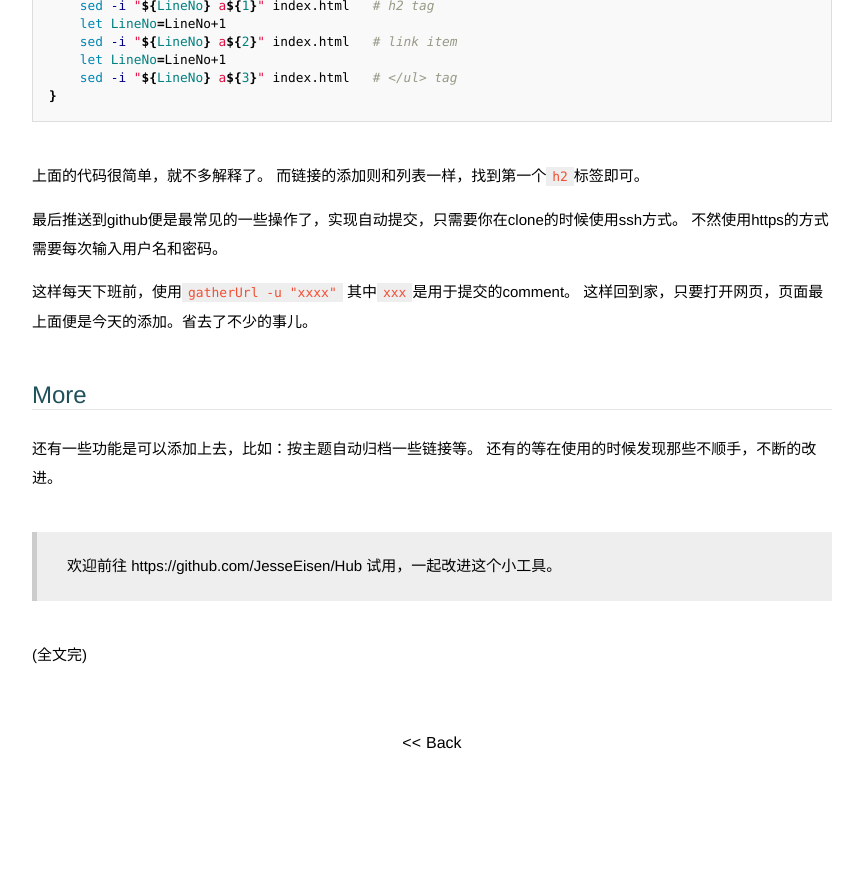
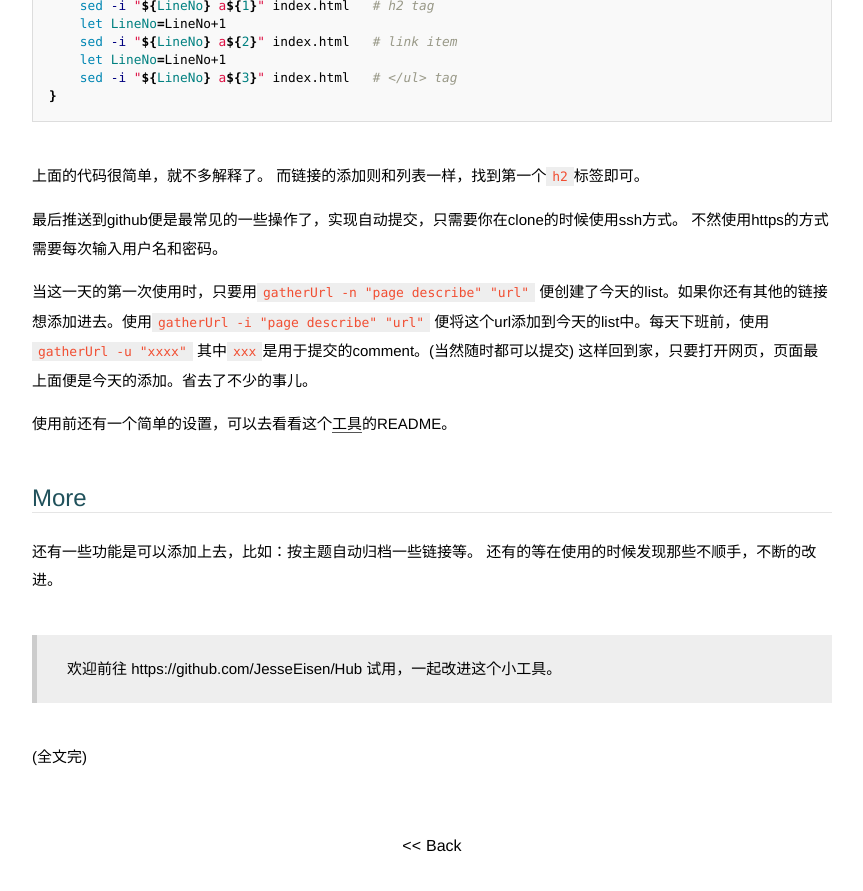
Before and after one commit to JesseEisen/JesseEisen.github.io, a Jekyll site: the page built from _posts/2016-06-25-url-gather.md, in a window 1280 px wide and 900 px high, scrolled down 2699 px. Shown: the top 891 px of the window, without its empty margins (208-1071 px from the left). Built offline with Jekyll 4.4.1, drawn with Linux system fonts in a browser that asks for light colours; some web fonts are replaced; before the commit the page ends 3496 px from its top, so only the background shows below that.

Commit message:
add some content

```diff
--- a/_posts/2016-06-25-url-gather.md
+++ b/_posts/2016-06-25-url-gather.md
@@ -68,7 +68,9 @@ function CreateNewDay()
 最后推送到github便是最常见的一些操作了，实现自动提交，只需要你在clone的时候使用ssh方式。
 不然使用https的方式需要每次输入用户名和密码。
 
-这样每天下班前，使用`gatherUrl -u "xxxx"` 其中`xxx`是用于提交的comment。 这样回到家，只要打开网页，页面最上面便是今天的添加。省去了不少的事儿。
+当这一天的第一次使用时，只要用`gatherUrl -n "page describe" "url"` 便创建了今天的list。如果你还有其他的链接想添加进去。使用`gatherUrl -i "page describe" "url"` 便将这个url添加到今天的list中。每天下班前，使用`gatherUrl -u "xxxx"` 其中`xxx`是用于提交的comment。(当然随时都可以提交) 这样回到家，只要打开网页，页面最上面便是今天的添加。省去了不少的事儿。
+
+使用前还有一个简单的设置，可以去看看这个[工具](https://github.com/JesseEisen/Hub)的README。
 
 ## More
 
```
